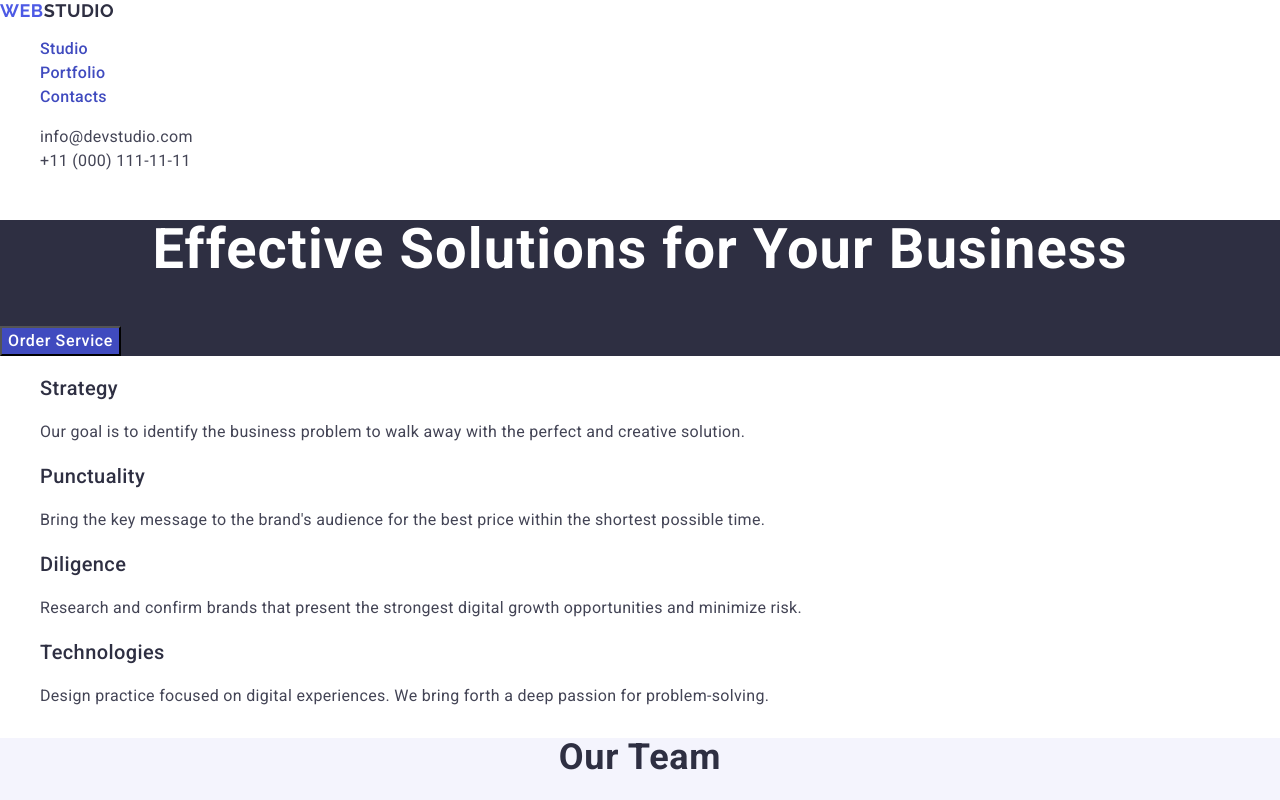
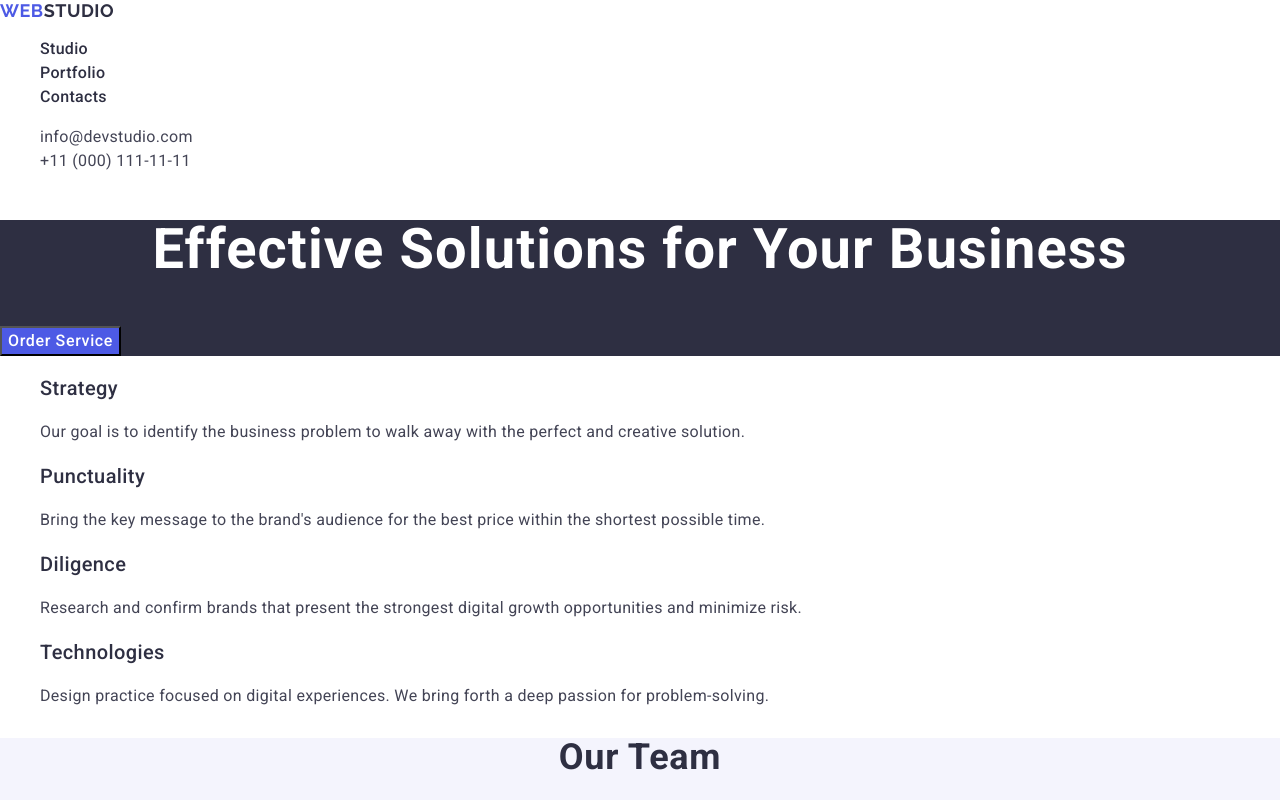
Before and after one commit to RomaBez/goit-markup-hw-02, a plain HTML site: page index.html in a window 1280 px wide. Shown: the top 800 px of the page. Drawn offline with nearby package versions, Linux system fonts and the light colour scheme.

Commit message:
last updates html and css

```diff
--- a/css/styles.css
+++ b/css/styles.css
@@ -36,7 +36,7 @@ ul {
 }
 
 .header-item-link {
-  color: #404bbf;
+  color: #2e2f42;
   font-size: 16px;
   font-weight: 500;
   line-height: 1.5;
@@ -87,7 +87,7 @@ ul {
   font-weight: 500;
   line-height: 1.5;
   letter-spacing: 0.04em;
-  background: #404bbf;
+  background: #4d5ae5;
   cursor: pointer;
 }
 
--- a/index.html
+++ b/index.html
@@ -22,18 +22,18 @@
   <body>
     <header class="header">
       <nav class="header-navigation">
-        <a class="header-logo" href="./index.html">
+        <a class="header-logo" href="">
           Web<span class="header-logo-blue">Studio</span></a
         >
         <ul class="header-list">
           <li class="header-item">
-            <a class="header-item-link" href="./index.html">Studio</a>
+            <a class="header-item-link" href="">Studio</a>
           </li>
           <li class="header-item">
-            <a class="header-item-link" href="./index.html">Portfolio</a>
+            <a class="header-item-link" href="">Portfolio</a>
           </li>
           <li class="header-item">
-            <a class="header-item-link" href="./index.html">Contacts</a>
+            <a class="header-item-link" href="">Contacts</a>
           </li>
         </ul>
       </nav>
```
